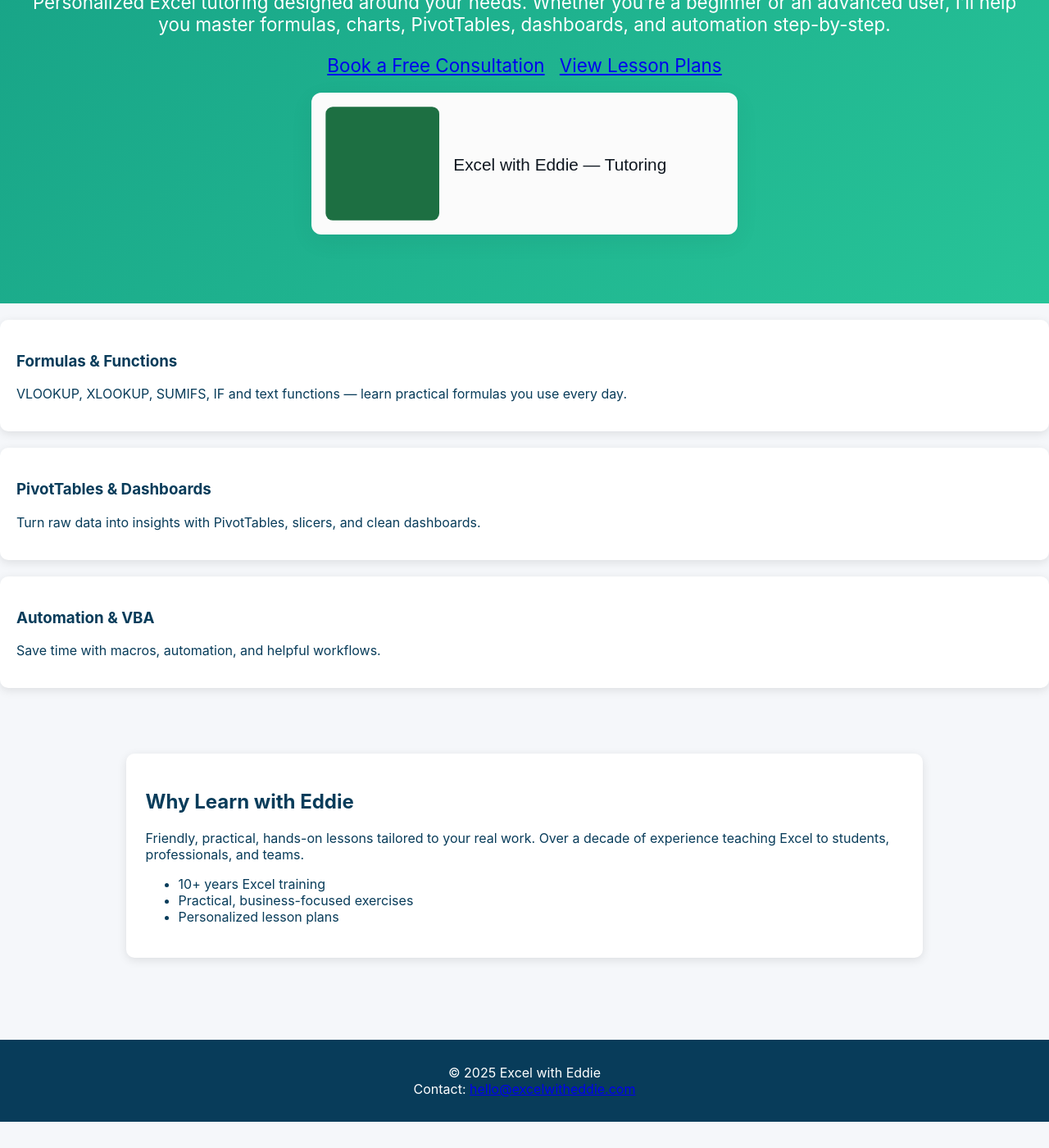
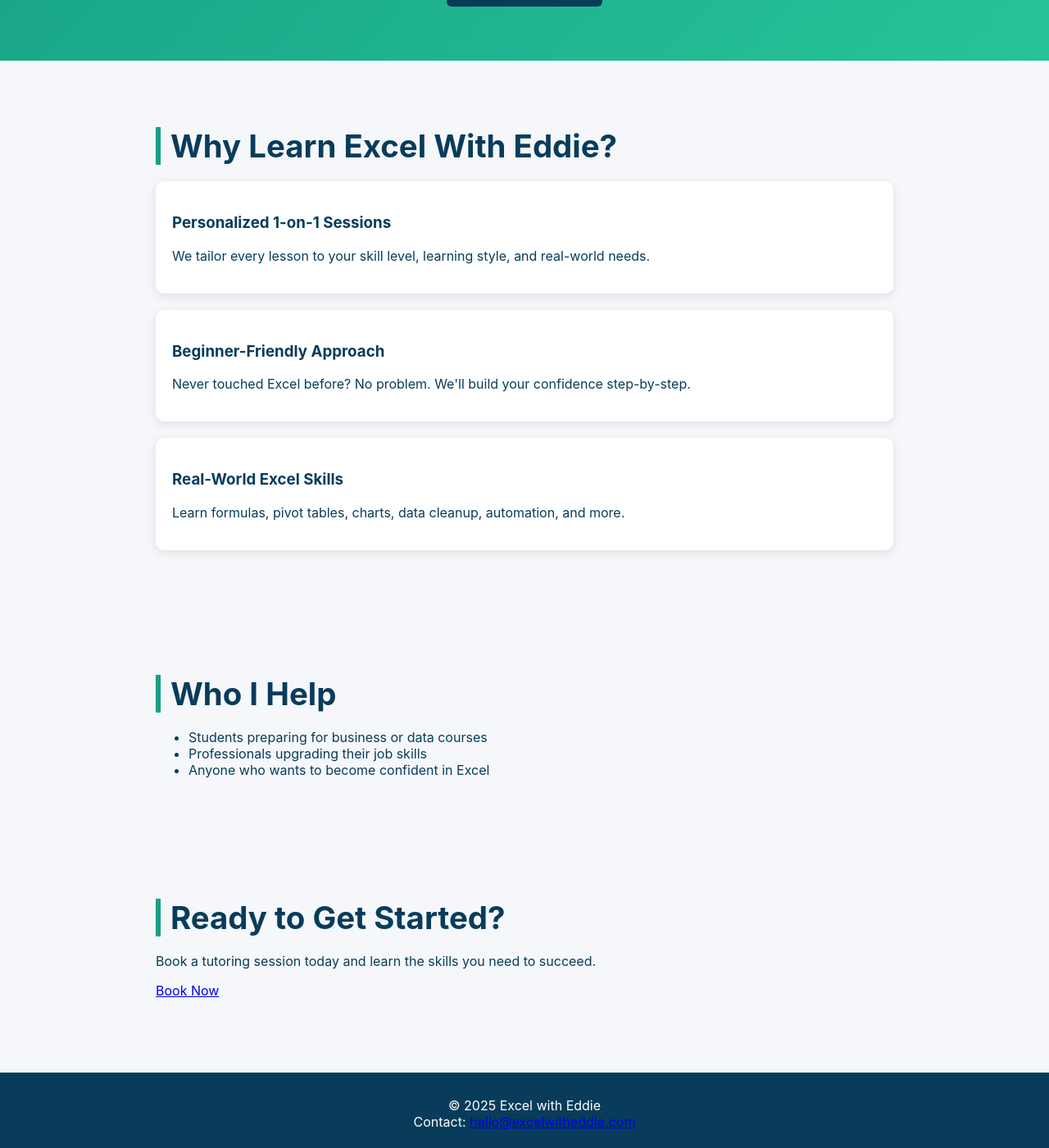
Before and after one commit to excelwitheddie/excel-with-eddie2, a Jekyll site: the page built from index.md, in a window 1280 px wide and 1400 px high, scrolled down 415 px. Shown: the whole window at 82% size. Built offline with Jekyll 4.4.1, drawn with Linux system fonts in a browser that asks for light colours; before the commit the page ends 1783 px from its top, so only the background shows below that; some of the changed text lies outside the part shown.

Commit message:
Update index.md

```diff
--- a/index.md
+++ b/index.md
@@ -1,44 +1,45 @@
 ---
 layout: default
-title: Home
-description: Master Microsoft Excel with Confidence — One Lesson at a Time
+title: Excel with Eddie – Expert Excel Tutoring
 ---
-<section class="hero">
-  <div class="copy">
-    <h1>Master Microsoft Excel with Confidence — <span style="color:var(--green)">One Lesson at a Time</span></h1>
-    <p>Personalized Excel tutoring designed around your needs. Whether you’re a beginner or an advanced user, I’ll help you master formulas, charts, PivotTables, dashboards, and automation step-by-step.</p>
-    <p><a href="/book" class="cta">Book a Free Consultation</a> <a href="/pricing" style="margin-left:12px;">View Lesson Plans</a></p>
+
+<div class="hero">
+  <h1>Master Excel Faster</h1>
+  <p>1-on-1 Excel tutoring for beginners, professionals, and students.</p>
+  <a class="cta-btn" href="/book">Book a Session</a>
+</div>
+
+<div class="section">
+  <h2>Why Learn Excel With Eddie?</h2>
+
+  <div class="card">
+    <h3>Personalized 1-on-1 Sessions</h3>
+    <p>We tailor every lesson to your skill level, learning style, and real-world needs.</p>
   </div>
-  <div class="visual">
-    <img src="{{ '/assets/images/banner.svg' | relative_url }}" alt="Excel dashboard sample" style="max-width:520px;border-radius:12px;box-shadow:0 8px 30px rgba(15,23,32,0.06)">
+
+  <div class="card">
+    <h3>Beginner-Friendly Approach</h3>
+    <p>Never touched Excel before? No problem. We'll build your confidence step-by-step.</p>
   </div>
-</section>
 
-<section class="features">
   <div class="card">
-    <h3>Formulas & Functions</h3>
-    <p>VLOOKUP, XLOOKUP, SUMIFS, IF and text functions — learn practical formulas you use every day.</p>
+    <h3>Real-World Excel Skills</h3>
+    <p>Learn formulas, pivot tables, charts, data cleanup, automation, and more.</p>
   </div>
-  <div class="card">
-    <h3>PivotTables & Dashboards</h3>
-    <p>Turn raw data into insights with PivotTables, slicers, and clean dashboards.</p>
-  </div>
-  <div class="card">
-    <h3>Automation & VBA</h3>
-    <p>Save time with macros, automation, and helpful workflows.</p>
-  </div>
-</section>
 
-<section style="padding:40px 12%;">
-  <div class="card" style="padding:24px;">
-    <h2>Why Learn with Eddie</h2>
-    <p>Friendly, practical, hands-on lessons tailored to your real work. Over a decade of experience teaching Excel to students, professionals, and teams.</p>
-    <ul>
-      <li>10+ years Excel training</li>
-      <li>Practical, business-focused exercises</li>
-      <li>Personalized lesson plans</li>
-    </ul>
-  </div>
-</section>
+</div>
 
-{% include schema.html %}
+<div class="section">
+  <h2>Who I Help</h2>
+  <ul>
+    <li>Students preparing for business or data courses</li>
+    <li>Professionals upgrading their job skills</li>
+    <li>Anyone who wants to become confident in Excel</li>
+  </ul>
+</div>
+
+<div class="section">
+  <h2>Ready to Get Started?</h2>
+  <p>Book a tutoring session today and learn the skills you need to succeed.</p>
+  <a class="cta-btn" href="/book">Book Now</a>
+</div>
```
